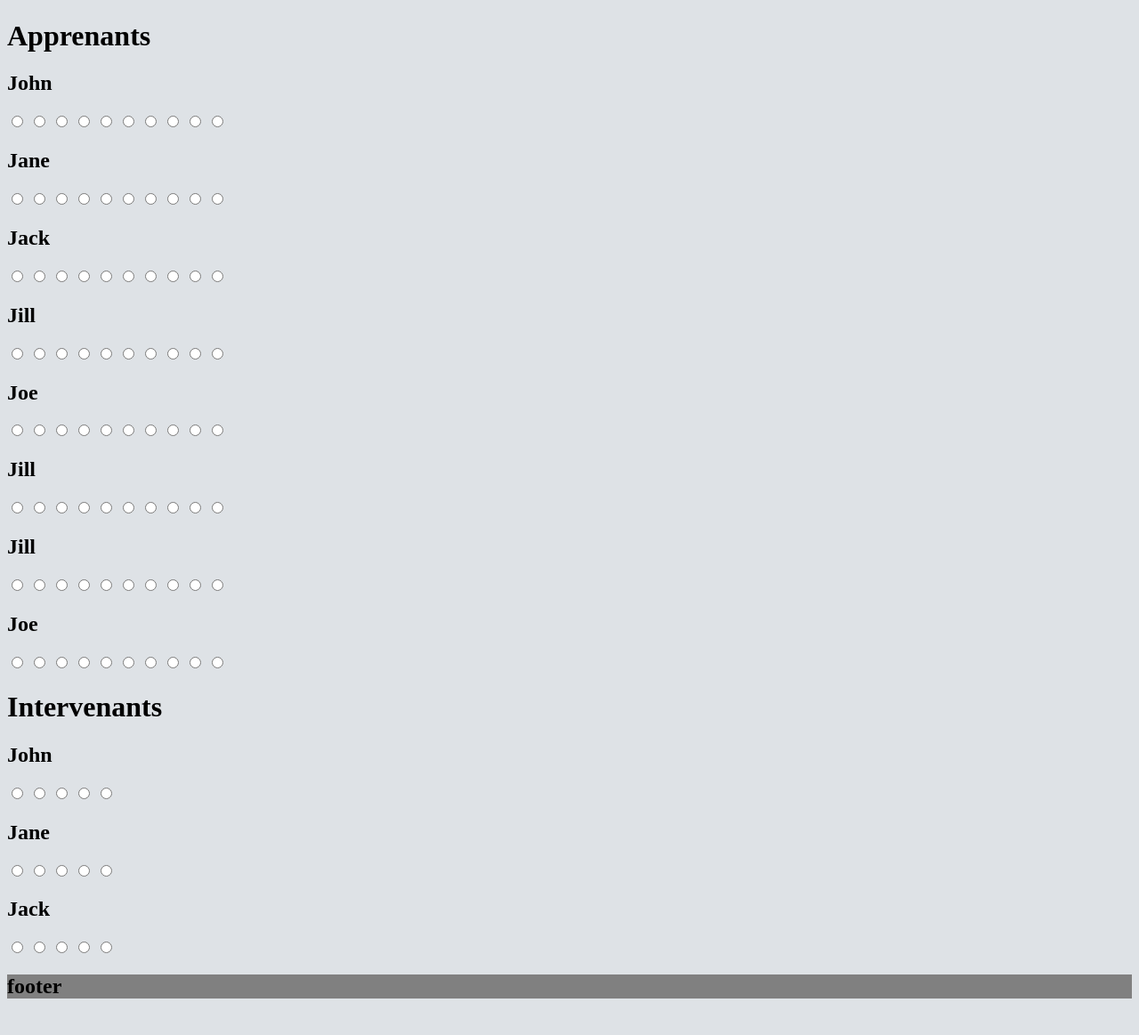
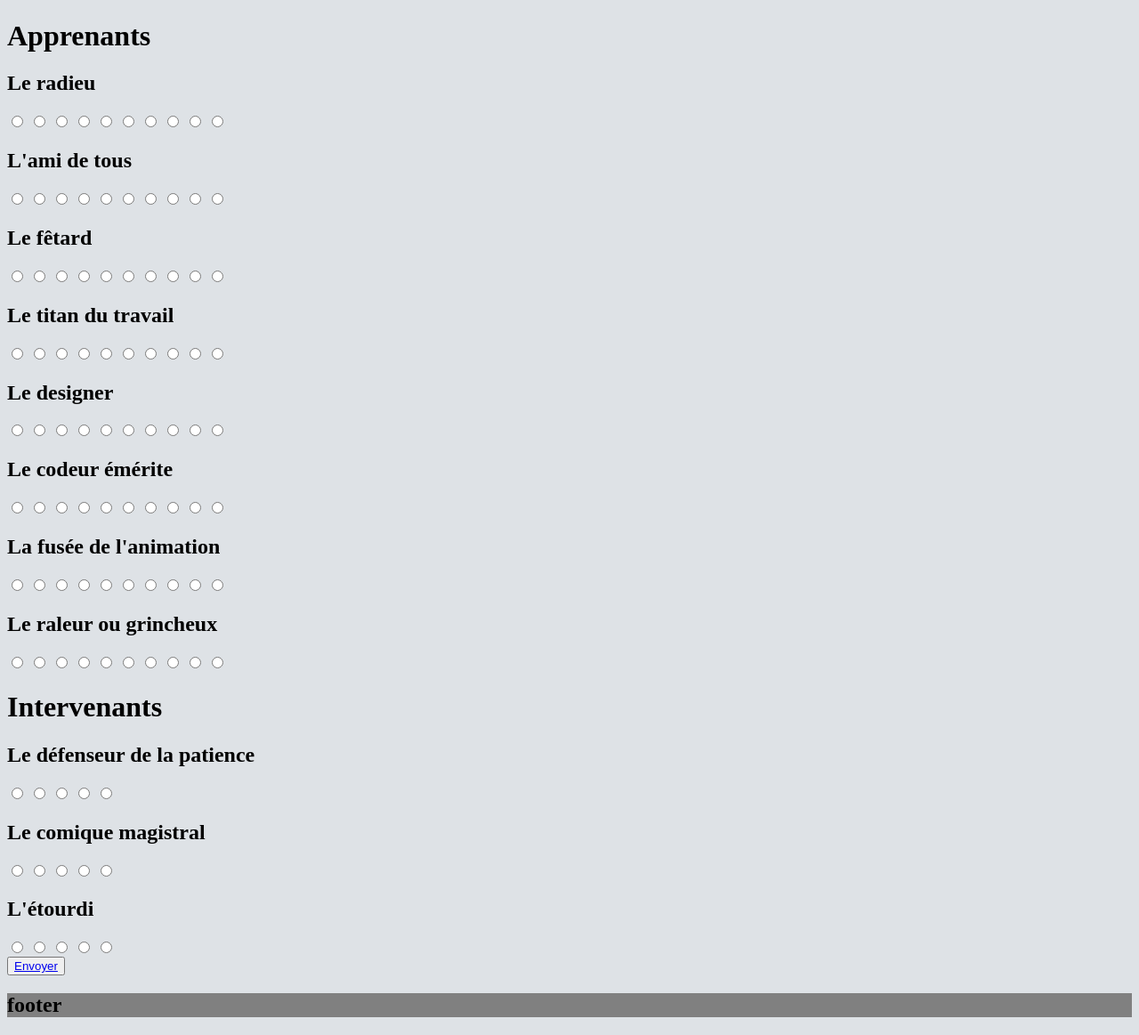
Before and after one commit to Stephdev48/projet_award, a PHP site: page /index.php?page=vote in a window 1280 px wide. Shown: the part 58-1221 px from the top of the page at 89% size. Before the commit the page ends 1180 px from the top, so only its background shows below. Run offline with PHP 8.4, Linux system fonts and the light colour scheme.

Commit message:
début du var dump
bouton envoyer finito

```diff
--- a/models/main.model.php
+++ b/models/main.model.php
@@ -93,42 +93,42 @@ function getStudentsCaracters(){
     $studentsCaracters = array(
         array(
             'id' => 1,
-            'caracter' => 'John',
+            'caracter' => 'Le radieu',
 
         ),
         array(
             'id' => 2,
-            'caracter' => 'Jane',
+            'caracter' => 'L\'ami de tous',
 
         ),
         array(
             'id' => 3,
-            'caracter' => 'Jack',
+            'caracter' => 'Le fêtard',
 
         ),
         array(
             'id' => 4,
-            'caracter' => 'Jill',
+            'caracter' => 'Le titan du travail',
 
         ),
         array(
             'id' => 5,
-            'caracter' => 'Joe',
+            'caracter' => 'Le designer',
 
         ),
         array(
             'id' => 6,
-            'caracter' => 'Jill',
+            'caracter' => 'Le codeur émérite',
 
         ),
         array(
             'id' => 7,
-            'caracter' => 'Jill',
+            'caracter' => 'La fusée de l\'animation',
 
         ),
         array(
             'id' => 8,
-            'caracter' => 'Joe',
+            'caracter' => 'Le raleur ou grincheux',
         ),
 
     );
@@ -141,17 +141,17 @@ function getTeachersCaracters(){
     $teachersCaracters = array(
         array(
             'id' => 1,
-            'caracter' => 'John',
+            'caracter' => 'Le défenseur de la patience',
 
         ),
         array(
             'id' => 2,
-            'caracter' => 'Jane',
+            'caracter' => 'Le comique magistral',
 
         ),
         array(
             'id' => 3,
-            'caracter' => 'Jack',
+            'caracter' => 'L\'étourdi',
 
         ),
     );
--- a/views/home.view.php
+++ b/views/home.view.php
@@ -1,2 +1,2 @@
 
-<a href="views/vote.view.php">VOTER !</a>
+<a href="index.php?page=vote">VOTER !</a>
--- a/views/results.view.php
+++ b/views/results.view.php
@@ -0,0 +1,5 @@
+<?php
+
+var_dump($_POST);
+
+?>
--- a/views/vote.view.php
+++ b/views/vote.view.php
@@ -1,4 +1,4 @@
-<form action="" method="post">
+<form action="index.php?page=results" method="post">
 
     <div class="students">
         <h1>Apprenants</h1>
@@ -36,4 +36,8 @@
         ?>
     </div>
 
+
+<button type="submit"><a href="index.php?page=results">Envoyer</a></button>
+
+
 </form>
```
